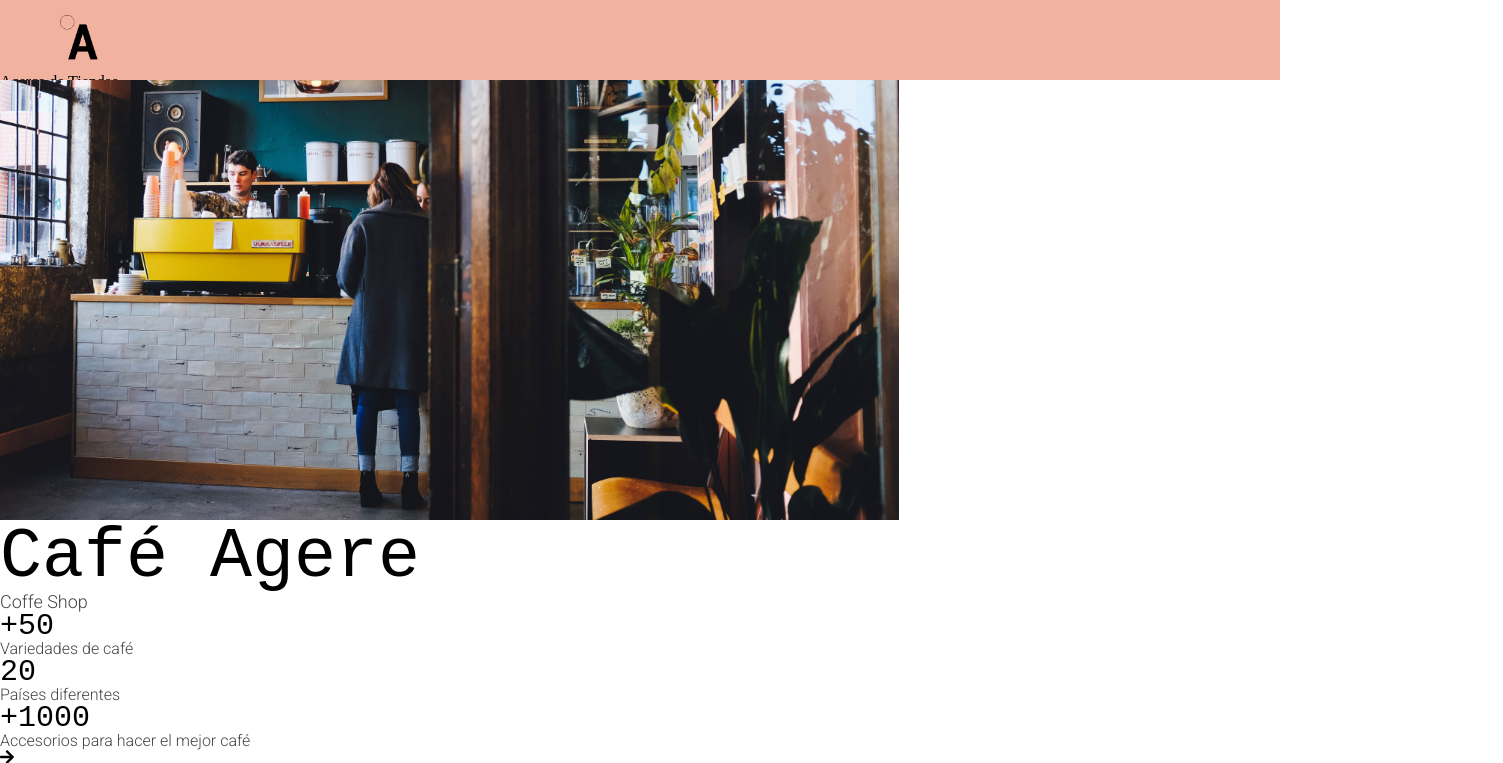
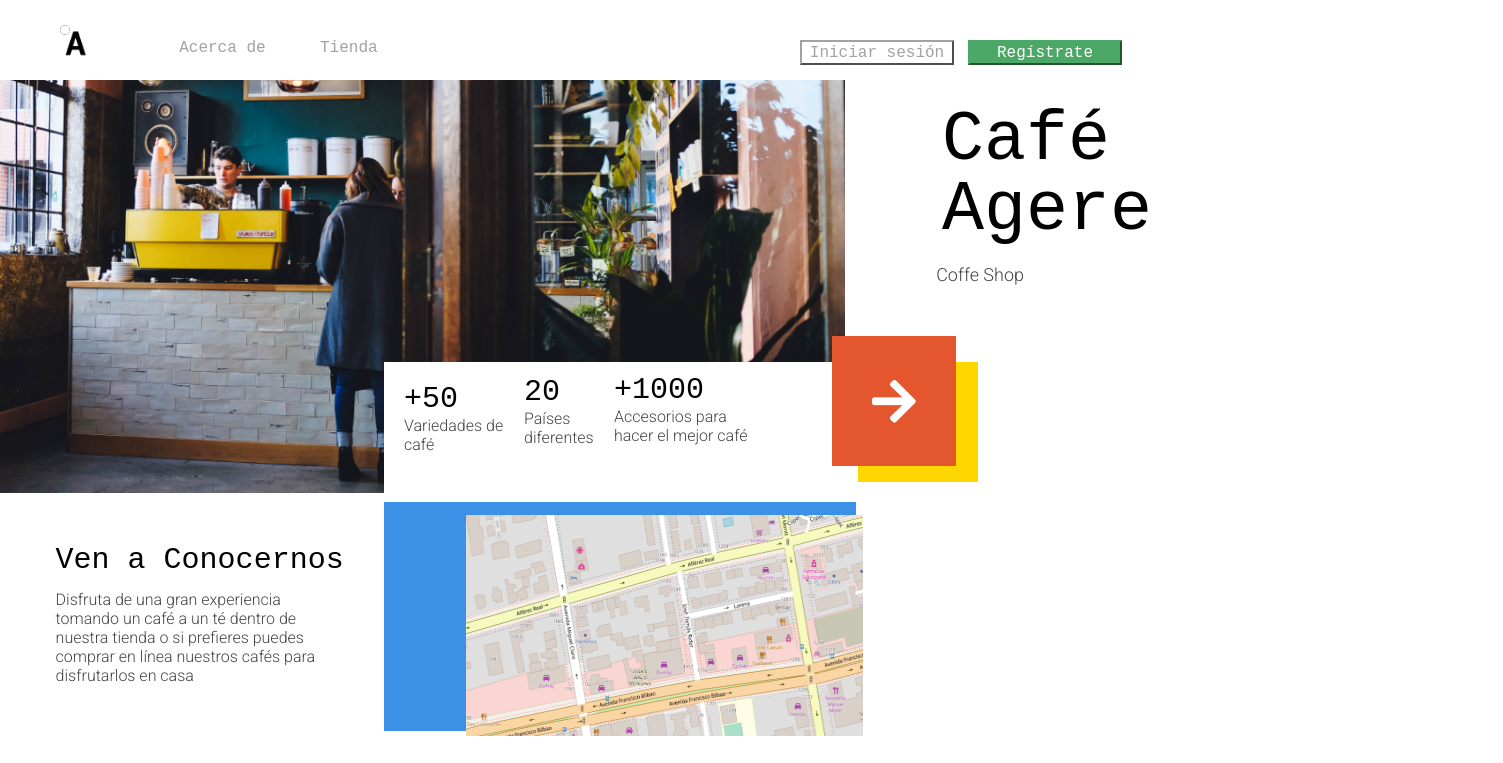
Before and after one commit to vdelsanted/cafeteria-agere, a plain HTML site: page index.html in a window 1280 px wide. Shown: the top 763 px of the page, 1503 px wide, since content can reach past the window. Drawn offline with Linux system fonts and the light colour scheme; a web font is replaced by a local one.

Commit message:
five commit

```diff
--- a/assets/sass/abstracts/_variables.scss
+++ b/assets/sass/abstracts/_variables.scss
@@ -6,7 +6,7 @@ $isabelline: #EEEDED;
 $spanish-gray: #989797;
 
 // Segundo esquema de colores
-$coral: #FA824C;
+$coral: #FFD700;
 $buff: #F1DD7B;
 $vanilla: #F5E7A1;
 
--- a/assets/sass/base/_base.scss
+++ /dev/null
@@ -1,3 +0,0 @@
-body {
-  width: 1280px;
-}
--- /dev/null
+++ b/assets/sass/components/_buttons.scss
@@ -0,0 +1,27 @@
+.header__button-iniciar {
+  position:absolute;
+  width: 154px;
+  height: 25px;
+  left: 32%;
+  padding-left: center;
+  font-family: $pt-mono;
+  font-weight: $regular;
+  font-size: $medium;
+  color: $quick-silver;
+  border-color: $quick-silver;
+  background-color: $white;
+}
+
+.header__button-regist {
+  position:absolute;
+  width: 154px;
+  height: 25px;
+  left: 200%;
+  padding-left: center;
+  font-family: $pt-mono;
+  font-weight: $regular;
+  font-size: $medium;
+  color: $white;
+  border-color: $shiny-shamrock;
+  background-color: $shiny-shamrock;
+}
--- /dev/null
+++ b/assets/sass/layout/_content.scss
@@ -0,0 +1,76 @@
+.contenido {
+  position: absolute;
+  width: 100%;
+  height: 380px;
+  background-color: $white;
+  z-index: 1;
+}
+
+.contenido__img {
+  width: 66%;
+}
+
+.contenido__txt-agere {
+  float: right;
+  padding-right: 10%;
+  padding-top: 2%;
+}
+
+.contenido__txt-shop {
+  float: right;
+  padding-right: 20%;
+  margin-top: -18%;
+}
+
+.tabla__variedades {
+  position: absolute;
+  width: 469px;
+  height: 137px;
+  background-color: $white;
+  float: right;
+  margin-top: 22%;
+  margin-left: 30%;
+  z-index: 2;
+}
+
+.tabla__variedades-1 {
+  padding-top: 20px;
+  padding-left: 20px;
+  line-height: normal;
+}
+
+.tabla__variedades-2 {
+  padding-top: 20px;
+  padding-left: 140px;
+  margin-top: -21%;
+  line-height: normal;
+}
+
+.tabla__variedades-3 {
+  padding-top: 20px;
+  padding-left: 230px;
+  margin-top: -20%;
+  line-height: normal;
+}
+
+.bloque__naranjo {
+  position: absolute;
+  padding: 40px;
+  margin-top: 20%;
+  margin-left: 65%;
+  background-color: $flame;
+  z-index: 4;
+  i {
+    color: $white;
+    font-size: 50px;
+  }
+}
+
+.bloque__amarillo {
+  position: absolute;
+  padding: 60px;
+  margin-top: 22%;
+  margin-left: 67%;
+  background-color: $coral;
+  z-index: 3;
+}
--- a/assets/sass/layout/_footer.scss
+++ b/assets/sass/layout/_footer.scss
@@ -0,0 +1,35 @@
+.footer {
+  width: 100%;
+  height: 80px;
+  background-color: $white;
+  padding-top: 34%;
+}
+
+.footer_text {
+  float: left;
+  padding-left: 2%;
+  margin: 30px;
+  width: 380px;
+  height: 250px;
+  p {
+    padding-top: 15px;
+    width: 280px;
+    line-height: normal;
+  }
+}
+
+.footer__azul {
+    position: absolute;
+    width: 472px;
+    height: 229px;
+    margin-top: -1%;
+    margin-left: 30%;
+    background-color: $blue-de-france;
+}
+
+.footer__img-mapa {
+  position: absolute;
+  width: 397px;
+  height: 221px;
+  padding-right: 50%;
+}
--- a/assets/sass/layout/_header.scss
+++ b/assets/sass/layout/_header.scss
@@ -1,7 +1,7 @@
 .header {
   width: 100%;
   height: 80px;
-  background-color: $pastel-pink;
+  background-color: $white;
 }
 
 .header__menu {
@@ -10,7 +10,49 @@
 }
 
 .header__menu-logo img {
-  width: 3%;
+  width: 2%;
   padding-left: 60px;
-  padding-top: 15px;
+  padding-top: 25px;
 }
+
+.header__menu-list span {
+  position:absolute;
+  width: 100px;
+  height: 80px;
+  top: 5%;
+  left: 12%;
+  margin-top: 0px;
+  margin-left: 0px;
+  font-family: $pt-mono;
+  font-weight: $regular;
+  font-size: $medium;
+  color: $quick-silver;
+}
+
+.header__menu-list-about {
+  position:absolute;
+  width: 100px;
+  height: 80px;
+  top: 5%;
+  left: 35%;
+  padding-left: 2%;
+}
+
+.header__menu-list-store {
+  position:absolute;
+  width: 100px;
+  height: 80px;
+  top: 5%;
+  left: 32%;
+  padding-left: 13%;
+}
+
+.header__button {
+  position:absolute;
+  width: 100px;
+  height: 80px;
+  top: 5%;
+  left: 60%;
+  margin-top: 0px;
+  margin-left: 0px;
+}
--- a/assets/sass/main.scss
+++ b/assets/sass/main.scss
@@ -2,11 +2,13 @@
 @import 'abstracts/variables';
 
 // Base
-@import 'base/base';
 @import 'base/reset';
 @import 'base/typography';
 
 // Layout
 @import 'layout/header';
-@import 'layout/main';
+@import 'layout/content';
 @import 'layout/footer';
+
+// Components
+@import 'components/buttons';
--- a/index.html
+++ b/index.html
@@ -19,8 +19,8 @@
         <img src="assets/img/logo.png" alt="Logo" class="Logo">
       </div>
       <div class="col-6 header__menu-list">
-        <span>Acerca de</span>
-        <span>Tiendas</span>
+        <span class="header__menu-list-about">Acerca de</span>
+        <span class="header__menu-list-store">Tienda</span>
       </div>
       <div class="col-4 header__button">
         <button type="button" name="button" class="header__button-iniciar">Iniciar sesión</button>
@@ -29,38 +29,36 @@
     </div>
   </header>
 
-  <main class="contenido">
-    <div class="contenido__img">
-      <img src="assets/img/img-1.png" alt="img1">
-    </div>
-    <div class="contenido__txt">
-      <h1>Café Agere</h1>
-      <h4>Coffe Shop</h4>
+  <main>
+    <div class="contenido">
+      <img src="assets/img/img-1.png" alt="img1" class="contenido__img">
+      <h1 class="contenido__txt-agere">Café<br>Agere</h1>
+      <h4 class="contenido__txt-shop">Coffe Shop</h4>
     </div>
 
-    <div class="container contenido__variedades">
+    <div class="container tabla__variedades">
       <div class="row">
-        <div class="col-4 contenido__variedades-1">
+        <div class="col-4 tabla__variedades-1">
           <h3>+50</h3>
-          <h5>Variedades de café</h5>
+          <h5>Variedades de<br>café</h5>
         </div>
 
-        <div class="col-4 contenido__variedades-2">
+        <div class="col-4 tabla__variedades-2">
           <h3>20</h3>
-          <h5>Países diferentes</h5>
+          <h5>Países<br>diferentes</h5>
         </div>
 
-        <div class="col-4 contenido__variedades-3">
+        <div class="col-4 tabla__variedades-3">
           <h3>+1000</h3>
-          <h5>Accesorios para hacer el mejor café</h5>
+          <h5>Accesorios para<br>hacer el mejor café</h5>
         </div>
       </div>
     </div>
 
-    <div class="contenido__bloque-naranjo">
+    <div class="bloque__naranjo">
       <i class="fas fa-arrow-right"></i>
     </div>
-    <div class="contenido__bloque-amarillo"></div>
+    <div class="bloque__amarillo"></div>
   </main>
 
   <footer class="footer">
@@ -70,14 +68,14 @@
     </article>
 
     <div class="footer__azul"></div>
-    <div class="footer__img-mapa">
-      <img src="assets/img/img-4.png" alt="img4">
+    <div>
+      <img src="assets/img/img-4.png" alt="img4" class="footer__img-mapa">
     </div>
-    <div class="footer__img-cafe">
-      <img src="assets/img/img-3.png" alt="img3">
+    <div>
+      <img src="assets/img/img-3.png" alt="img3" class="footer__img-cafe">
     </div>
-    <div class="footer__img-maquina">
-      <img src="assets/img/img-2.png" alt="img2">
+    <div>
+      <img src="assets/img/img-2.png" alt="img2" class="footer__img-maquina">
     </div>
 
   </footer>
```
Also changed, not shown: assets/css/main.css, assets/sass/layout/_main.scss (deleted), 1 other file.
